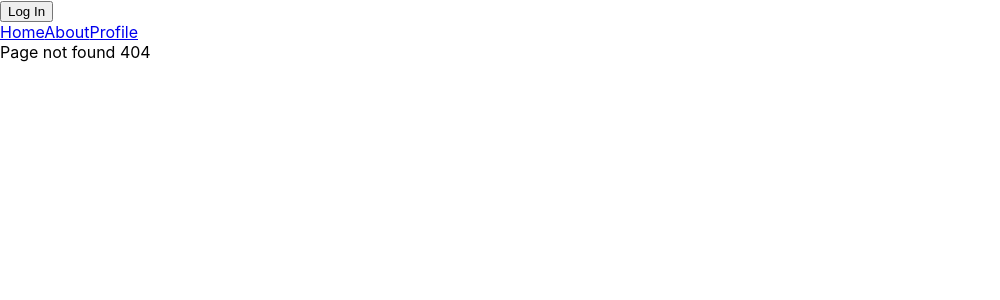
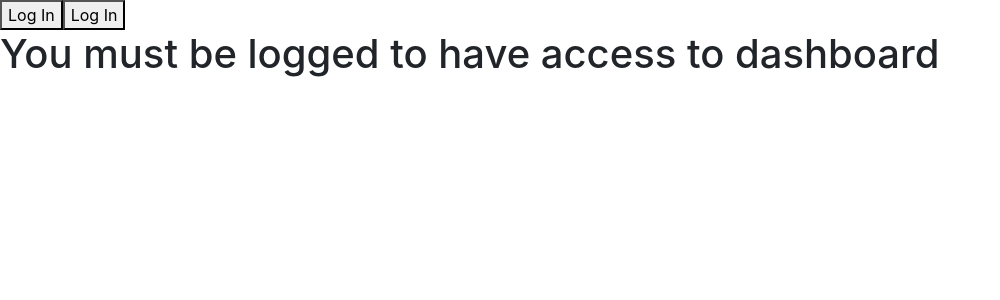
Before and after one commit to mayconcarlete/auth0-dashboard, a React (Create React App) app: page /login-error in a window 1280 px wide. Before the commit this address had no page. Shown: the top 300 px of the page, without its empty margins (0-1000 px from the left). Built offline with nearby package versions, Linux system fonts and the light colour scheme.

Commit message:
feat: update frontend part

```diff
--- a/public/index.html
+++ b/public/index.html
@@ -1,6 +1,7 @@
 <!DOCTYPE html>
 <html lang="en">
   <head>
+    <link href="https://cdn.jsdelivr.net/npm/bootstrap@5.1.3/dist/css/bootstrap.min.css" rel="stylesheet" integrity="sha384-1BmE4kWBq78iYhFldvKuhfTAU6auU8tT94WrHftjDbrCEXSU1oBoqyl2QvZ6jIW3" crossorigin="anonymous">
     <meta charset="utf-8" />
     <link rel="icon" href="%PUBLIC_URL%/favicon.ico" />
     <meta name="viewport" content="width=device-width, initial-scale=1" />
--- a/src/App.tsx
+++ b/src/App.tsx
@@ -1,38 +1,29 @@
-import React from 'react';
+import React, { useEffect } from 'react';
 import logo from './logo.svg';
 import './App.css';
 import { useAuth0 } from "@auth0/auth0-react"
 import { BrowserRouter as Router, Routes, Route, Link,  } from "react-router-dom"
 import Home from './pages/Home';
 import Profile from './pages/Profile';
-import About from './pages/About';
+import User from './pages/User';
 import ErrorPage from './pages/ErrorPage';
 import NavBar from './components/nav-bar';
 import { Auth0Provider } from "@auth0/auth0-react";
+import PrivateRoute from './pages/PrivateRoute';
+import LoginError from './pages/LoginError';
+import LoginButton from './components/nav-bar/login';
+import Test from './pages/Test';
 
 function App() {
-  const { user, isAuthenticated, isLoading} = useAuth0()
   return (
     <Router>
      <Auth0Provider
     domain="dev-hqo639s8.us.auth0.com"
     clientId=""
-    redirectUri={window.location.origin}
-    audience="https://quickstarts/api"
-    scope="read:user"
+    redirectUri='http://localhost:3001/'
   >
-      <NavBar />
-      <nav>
-        <Link to="/">Home</Link>
-        <Link to="/about">About</Link>
-        <Link to="/profile">Profile</Link>
-      </nav>
-      <Routes>
-        <Route path='/' element = {<Home />}></Route>
-        <Route path='/profile/:username' element = {<Profile />}></Route>
-        <Route path='/about' element = {<About />}></Route>
-        <Route path='*' element = {<ErrorPage />}></Route>
-      </Routes>
+    <Test />
+
       </Auth0Provider>
     </Router>
   );
--- a/src/components/nav-bar/login/index.tsx
+++ b/src/components/nav-bar/login/index.tsx
@@ -1,8 +1,9 @@
 import React from "react"
 import { useAuth0 } from "@auth0/auth0-react"
+import { Navigate } from "react-router-dom"
 
 const LoginButton = () => {
-  const { loginWithRedirect } = useAuth0()
+  const { loginWithRedirect, isAuthenticated } = useAuth0()
 
   return <button onClick={() => loginWithRedirect()}>Log In</button>
 }
--- a/src/pages/Home.tsx
+++ b/src/pages/Home.tsx
@@ -2,37 +2,38 @@ import React ,{ useEffect, useState } from "react"
 import { useAuth0 } from "@auth0/auth0-react"
 
 const Home = () => {
-  const { getAccessTokenSilently } = useAuth0();
-  const [posts, setPosts] = useState(null);
+  // const [posts, setPosts] = useState(null);
+  const { user, isAuthenticated, isLoading} = useAuth0()
 
-  useEffect(() => {
-    (async () => {
-      try {
-        const token = await getAccessTokenSilently({
-          audience: 'https://quickstarts/api',
-          scope: 'read:user',
-        });
-        console.log(token)
-        const response = await fetch('http://localhost:3002/', {
-          headers: {
-            Authorization: `Bearer ${token}`,
-          },
-        });
-        console.log(await response.json())
-        setPosts(await response.json());
-      } catch (e) {
-        console.error(e);
-      }
-    })();
-  }, [getAccessTokenSilently]);
+  // useEffect(() => {
+  //   (async () => {
+  //     try {
+  //       const token = await getAccessTokenSilently({
+  //         audience: 'https://quickstarts/api',
+  //         scope: 'read:user',
+  //       });
+  //       console.log(token)
+  //       const response = await fetch('http://localhost:3002/', {
+  //         headers: {
+  //           Authorization: `Bearer ${token}`,
+  //         },
+  //       });
+  //       console.log(await response.json())
+  //       setPosts(await response.json());
+  //     } catch (e) {
+  //       console.error(e);
+  //     }
+  //   })();
+  // }, [getAccessTokenSilently]);
 
-  if (!posts) {
-    return <div>Loading...</div>;
-  }
+  // if (!posts) {
+  //   return <div>Loading...</div>;
+  // }
 
   return <>
-  <div>Home</div>
-    <button onClick={() => getAccessTokenSilently({
+  <div>HOMA PAGE</div>
+  <button onClick={() => console.log(user, isAuthenticated, isLoading)}>Clique para ver dados</button>
+    {/* <button onClick={() => getAccessTokenSilently({
         audience: 'https://quickstarts/api',
         scope: "read:current_user",
       }).then(token => fetch('http://localhost:3002', {
@@ -42,7 +43,7 @@ const Home = () => {
       })
       .then(console.log)
       .catch(console.log)
-      )}>Click para ver dados</button>
+      )}>Click para ver dados</button> */}
   </>
 }
 
--- /dev/null
+++ b/src/pages/LoginError.tsx
@@ -0,0 +1,7 @@
+import React from "react"
+
+const LoginError = () => {
+  return <h1>You must be logged to have access to dashboard</h1>
+}
+
+export default LoginError
--- /dev/null
+++ b/src/pages/PrivateRoute.tsx
@@ -0,0 +1,14 @@
+import React, { ReactChildren, ReactChild } from 'react';
+import { useAuth0 } from "@auth0/auth0-react";
+import { Navigate } from "react-router-dom";
+
+interface AuxProps {
+  children: ReactChild | ReactChildren;
+}
+const PrivateRoute  = ({children}: any) => {
+
+  const { user, isAuthenticated, isLoading} = useAuth0()
+  return  isAuthenticated ? children : <Navigate to="/login-error" />
+}
+
+export default PrivateRoute
--- /dev/null
+++ b/src/pages/Test.tsx
@@ -0,0 +1,39 @@
+import React, { useEffect } from "react"
+import { Link, Route, Routes } from "react-router-dom"
+import NavBar from "../components/nav-bar"
+import LoginButton from "../components/nav-bar/login"
+import ErrorPage from "./ErrorPage"
+import Home from "./Home"
+import LoginError from "./LoginError"
+import PrivateRoute from "./PrivateRoute"
+import Profile from "./Profile"
+import User from "./User"
+import { useAuth0 } from "@auth0/auth0-react"
+
+const Test = () => {
+  const { user, isAuthenticated, isLoading} = useAuth0()
+  useEffect(() => {
+    console.log(user)
+  })
+  return <>
+      <NavBar />
+    {
+      isAuthenticated ?
+      <nav>
+        <Link to="/">Home</Link>
+        <Link to="/user">User</Link>
+        <Link to="/profile">Appeals</Link>
+      </nav> : <LoginButton/>
+    }
+
+
+      <Routes>
+        <Route path='/' element = {<Home />}></Route>
+        <Route path='/user' element = {<PrivateRoute><User /></PrivateRoute>}></Route>
+        <Route path='/profile/:username' element = {<Profile />}></Route>
+        <Route path='/login-error' element = {<LoginError/>}></Route>
+        <Route path='*' element = {<ErrorPage />}></Route>
+      </Routes></>
+}
+
+export default Test
--- a/src/pages/About.tsx
+++ b/src/pages/User.tsx
@@ -1,7 +1,7 @@
 import React from "react"
 
-const About = () => {
+const User = () => {
   return <div>About</div>
 }
 
-export default About
+export default User
```
